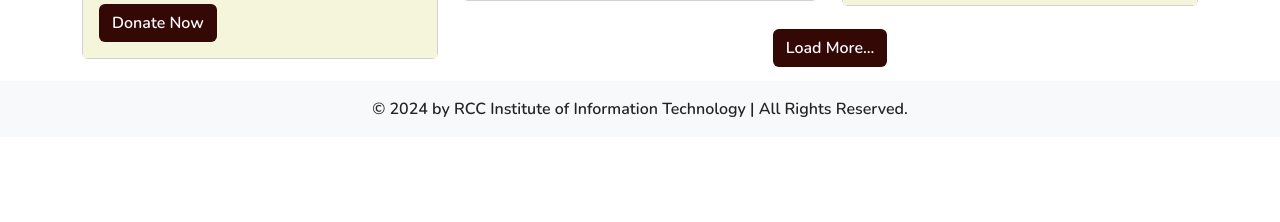
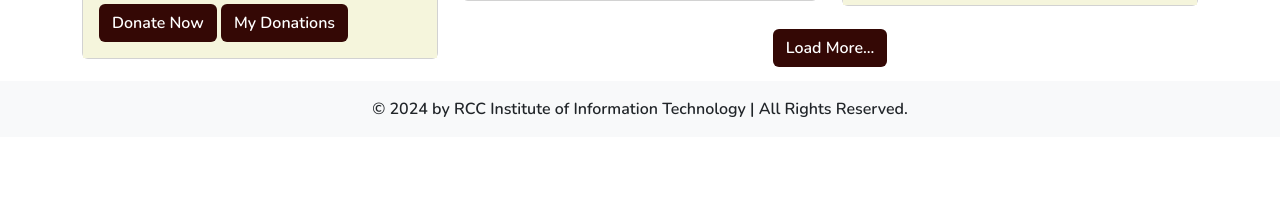
Before and after one commit to AvikChakraborty02/AlumniManagement, a Django app: template templates/Alumni_home.html in a window 1280 px wide. Shown: the part 352-574 px from the top of the page. Run offline with Django 4.2, Linux system fonts and the light colour scheme; the template is opened without the code that fills it, so the values that code supplies are empty; some libraries are stand-ins or nearby versions.

Commit message:
Update Alumni_home.html

```diff
--- a/templates/Alumni_home.html
+++ b/templates/Alumni_home.html
@@ -185,6 +185,7 @@
           <div class="card-body">
               <p class="donate-quote" style="font-style: italic;">What you once received as a student, you now return as a legacy!</p>
               <a href="/donate/"><button class="btn" type="button" id="button">Donate Now</button></a>
+              <a href="#"><button class="btn" type="button" id="button">My Donations</button></a>
           </div>
         </div>
       </div>
```
